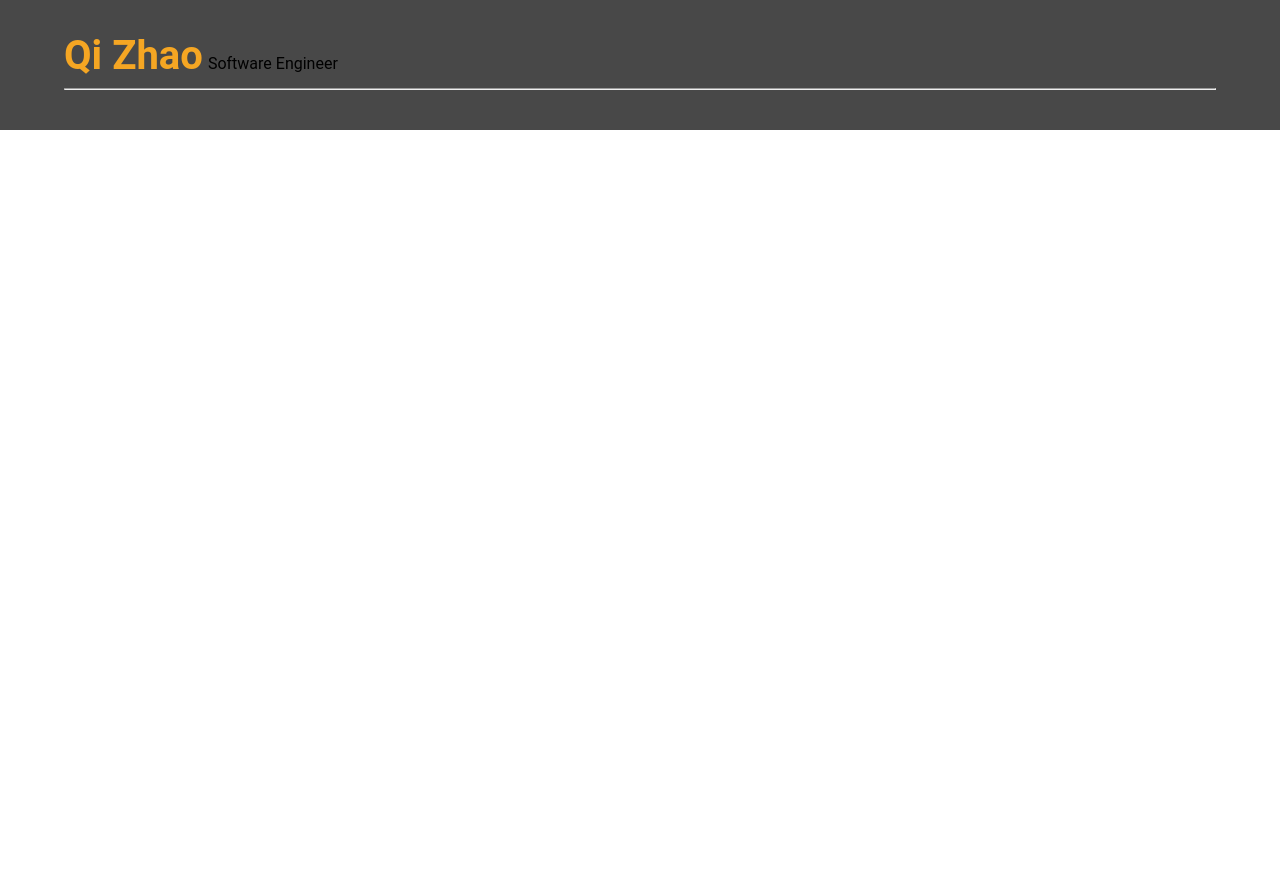
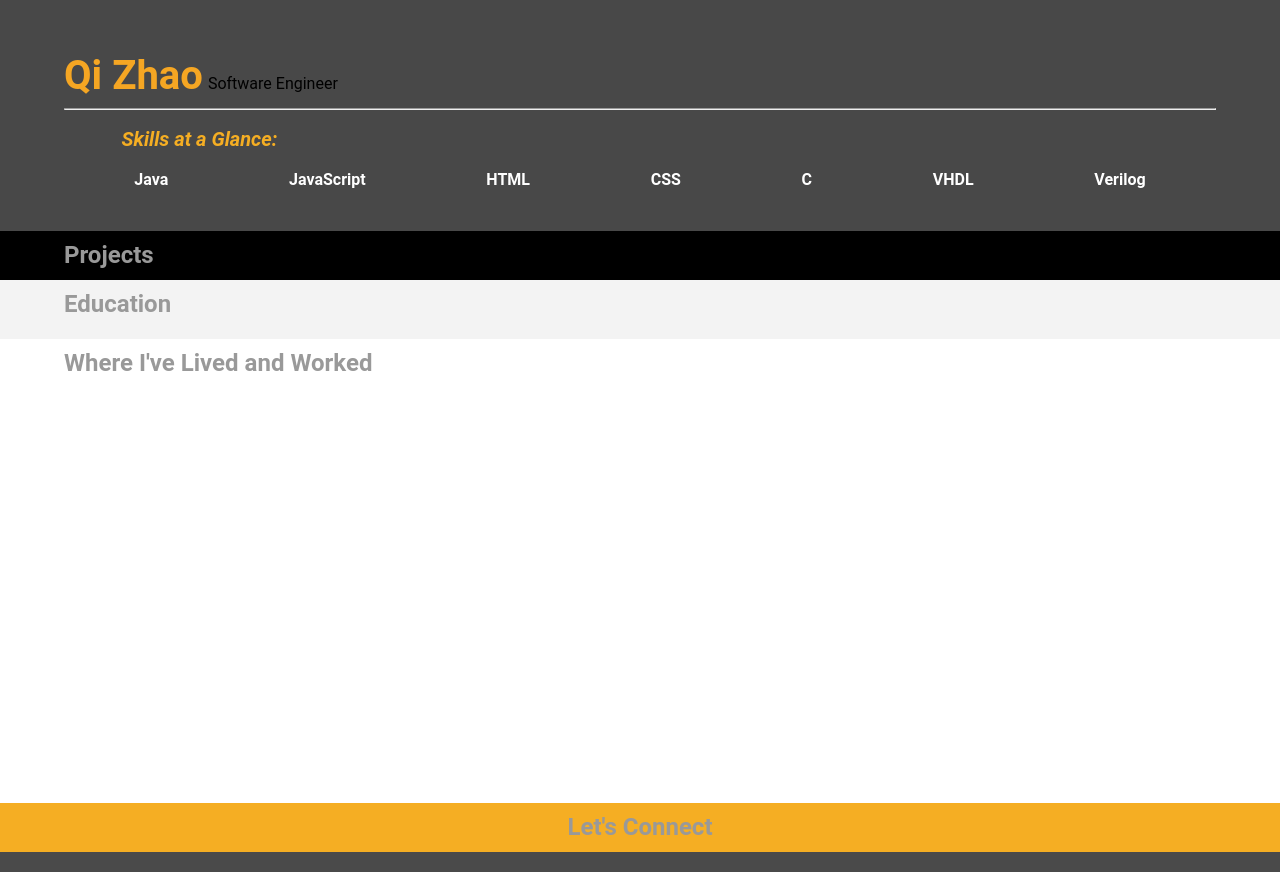
Before and after one commit to zuiuc/Udacity, a plain HTML site: page front-end developer/p2(resume)/index.html in a window 1280 px wide. Before the commit the page ends 800 px from the top, so only its background shows below. Drawn offline with Linux system fonts and the light colour scheme.

Commit message:
progress

```diff
--- a/front-end developer/p2(resume)/index.html
+++ b/front-end developer/p2(resume)/index.html
@@ -122,12 +122,15 @@ need to load. You'll see a lot of <link>s to CSS files for styles and
     }
     if(document.getElementsByClassName('work-entry').length === 0) {
       document.getElementById('workExperience').style.display = 'none';
+      //document.getElementById('projects').style.backgroundColor = gray;
     }
     if(document.getElementsByClassName('project-entry').length === 0) {
-      document.getElementById('projects').style.display = 'none';
+      document.getElementById('projects').style.backgroundColor = "#000000";
+      //document.getElementById('projects').style.display = 'none';
     }
     if(document.getElementsByClassName('education-entry').length === 0) {
-      document.getElementById('education').style.display = 'none';
+      //document.getElementById('education').style.display = 'none';
+      document.getElementById('educations').style.backgroundColor = "gray";
     }
     if(document.getElementsByClassName('flex-item').length === 0) {
       document.getElementById('lets-connect').style.display = 'none';
--- a/front-end developer/p2(resume)/js/resumeBuilder.js
+++ b/front-end developer/p2(resume)/js/resumeBuilder.js
@@ -3,9 +3,107 @@ This is empty on purpose! Your code to build the resume will go here.
  */
  //$("#main").append("Qi Zhao");
  //$("#header").append();
- var name = "Qi Zhao";
- var role = "Software Engineer";
+ var projects={
+    "projects": [
+        {
+            "title": "Web Development Project (Udacity Front-end Nano Degree)",
+            "dates": "Summer 2015",
+            "description": [
+                "Currently building an interactive online resume webpage",
+                "Implemented knowledge of HTML, CSS and JS on the design and development of personal portfolio page project",
+                "Future projects include: Neighborhood map website, Arcade game clone website and health tracker website"
+            ]
+        },
+        {
+            "title": "2048 Game Design",
+            "dates": "Spring 2015",
+            "description": [
+                "Implemented the game mechanics(moving tiles, merge tiles etc.) with object-oriented programming language",
+                "Had deeper understanding about event handling in Java programming",
+                "Fortified game board GUI designing and debugging skills"
+            ]
+        },
+        {
+            "title": "Alternative Home Security System (Senior Design Project)",
+            "dates": "Spring 2014",
+            "description": [
+                "Designed a key-less entry system which consists of height, weight and eye-blink detection modules",
+                "Implemented the system using PCB board and microprocessor coding with C",
+                "Reverse-engineered a commercial digital weight scale to obtain signal which can be used in the microcontroller in the project",
+                "Fortified writing and presentation skills to present the design as a product"
+            ]
+        },
+        {
+            "title": "Game Design Project",
+            "dates": "Spring 2013",
+            "description": [
+                "Designed the logic and GUI of the game, Tank Battle, by programming VHDL code on FGPA board",
+                "Implemented the game by keyboard and demonstrated the content on screen using FPGA board connection",
+                "Finalized the game with the physics features, keyboard input recognition, game logic, enemy AI, LED Indicator on FGPA"
+            ]
+        }
+    ]
+}
+
+
+
+
+ var bio = {
+    "name" : "Qi Zhao",
+ 	"role" : "Software Engineer",
+ 	"contacts" : {
+ 		"mobile" : "217-979-2059",
+ 		"email" : "qzhao1@scu.edu",
+ 		"github" : "zuiuc",
+ 		"city" : "San Jose"
+ 	},
+ 	"skills" : [
+ 		"Java", "JavaScript", "HTML", "CSS", "C", "VHDL", "Verilog"
+ 	]
+ }
+
+ var education = {
+ 	"schools" : [
+ 	  {
+ 	  	"name" : "University of Illinois, Urbana-Champaign",
+ 	  	"location" : "Champaign, IL",
+ 	  	"Major" : "Electrical Engineering",
+ 	  	"graduation date" : "May 2014"
+
+ 	  },
+ 	  {
+ 	  	"name" : "Santa Clara University",
+ 	  	"location" : "Santa Clara, CA",
+ 	  	"Major" : "Computer Science & Engineering",
+ 	  	"graduation date" : "Expected March 2017"
+ 	  }
+ 	]
+ }
+
+
+
+ var name = bio.name;
+ var role = bio.role;
  var formattedName = HTMLheaderName.replace("%data%", name);
  var formattedRole = HTMLheaderRole.replace("%data%", role);
  $("#header").append(formattedName);
  $("#header").append(formattedRole);
+
+ if(bio.skills.length > 0){
+    $("#header").append(HTMLskillsStart);
+
+    var formattedSkills = HTMLskills.replace("%data%", bio.skills[0]);
+    $("#skills").append(formattedSkills);
+    var formattedSkills = HTMLskills.replace("%data%", bio.skills[1]);
+    $("#skills").append(formattedSkills);
+    var formattedSkills = HTMLskills.replace("%data%", bio.skills[2]);
+    $("#skills").append(formattedSkills);
+    var formattedSkills = HTMLskills.replace("%data%", bio.skills[3]);
+    $("#skills").append(formattedSkills);
+    var formattedSkills = HTMLskills.replace("%data%", bio.skills[4]);
+    $("#skills").append(formattedSkills);
+    var formattedSkills = HTMLskills.replace("%data%", bio.skills[5]);
+    $("#skills").append(formattedSkills);
+    var formattedSkills = HTMLskills.replace("%data%", bio.skills[6]);
+    $("#skills").append(formattedSkills);
+ }
```
